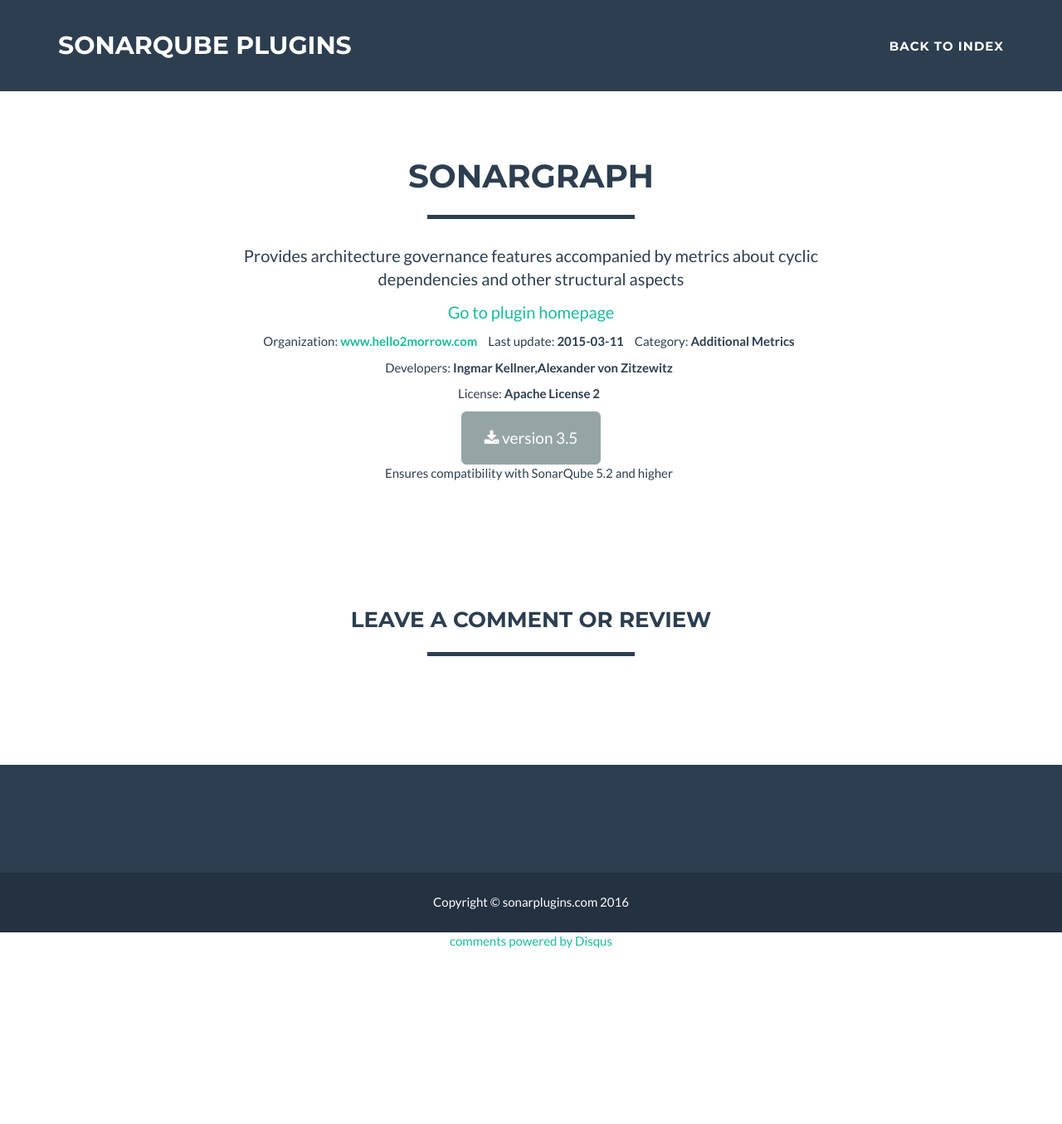
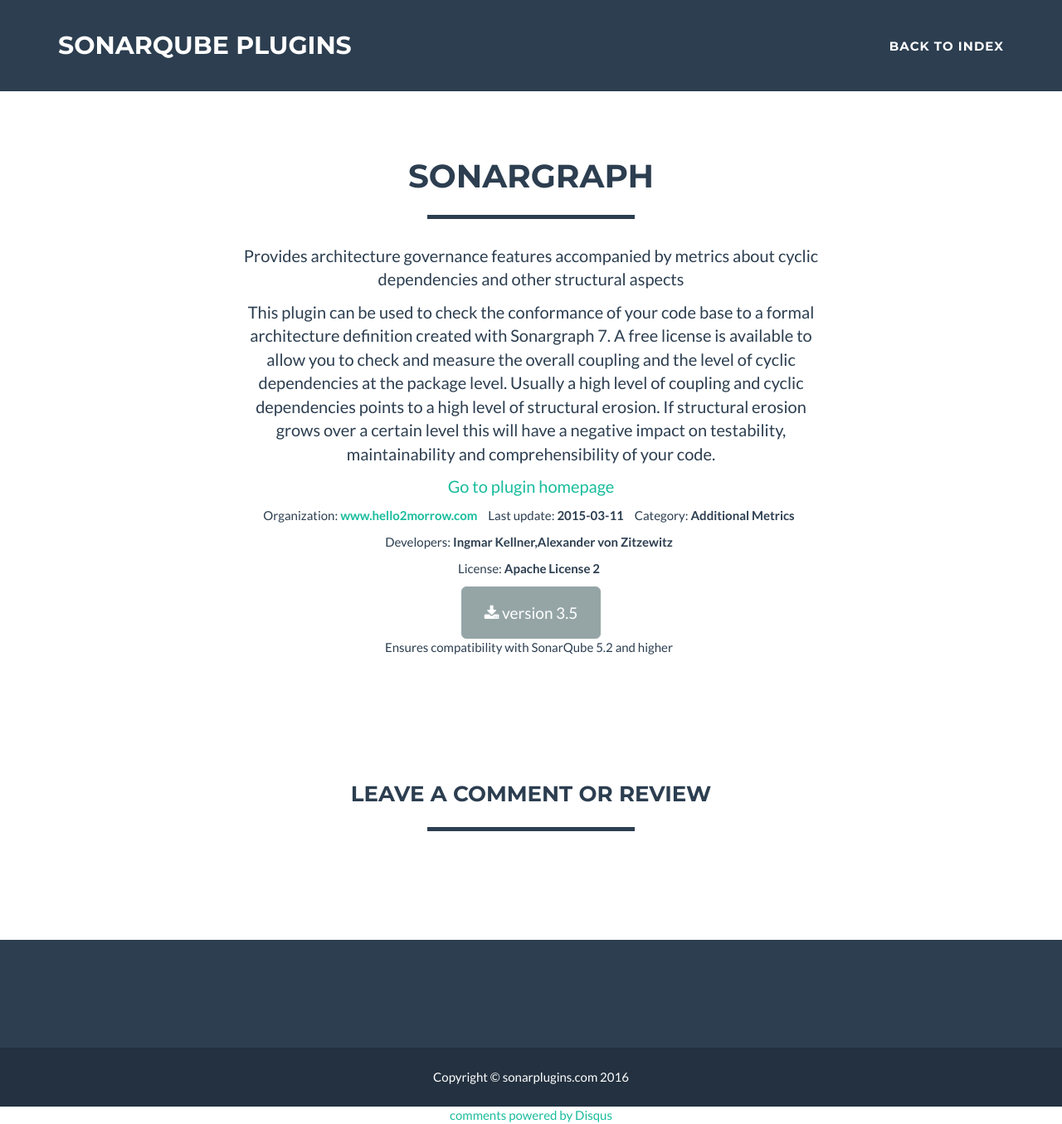
Before and after one commit to sonarplugins/sonarplugins.github.io, a Jekyll site: the page built from _posts/0000-01-01-sonargraph.markdown, in a window 1280 px wide and 1355 px high. Shown: the whole window at 83% size. Built offline with Jekyll 4.4.1, drawn with Linux system fonts in a browser that asks for light colours; comment, search, counter and statistics services are not loaded.

Commit message:
Update 0000-01-01-sonargraph.markdown

```diff
--- a/_posts/0000-01-01-sonargraph.markdown
+++ b/_posts/0000-01-01-sonargraph.markdown
@@ -14,6 +14,6 @@ developers: Ingmar Kellner,Alexander von Zitzewitz
 sonarqube_version:
 category: Additional Metrics
 description: Provides architecture governance features accompanied by metrics about cyclic dependencies and other structural aspects
-details:
+details: This plugin can be used to check the conformance of your code base to a formal architecture definition created with Sonargraph 7. A free license is available to allow you to check and measure the overall coupling and the level of cyclic dependencies at the package level. Usually a high level of coupling and cyclic dependencies points to a high level of structural erosion. If structural erosion grows over a certain level this will have a negative impact on testability, maintainability and comprehensibility of your code.
 
 ---
```
